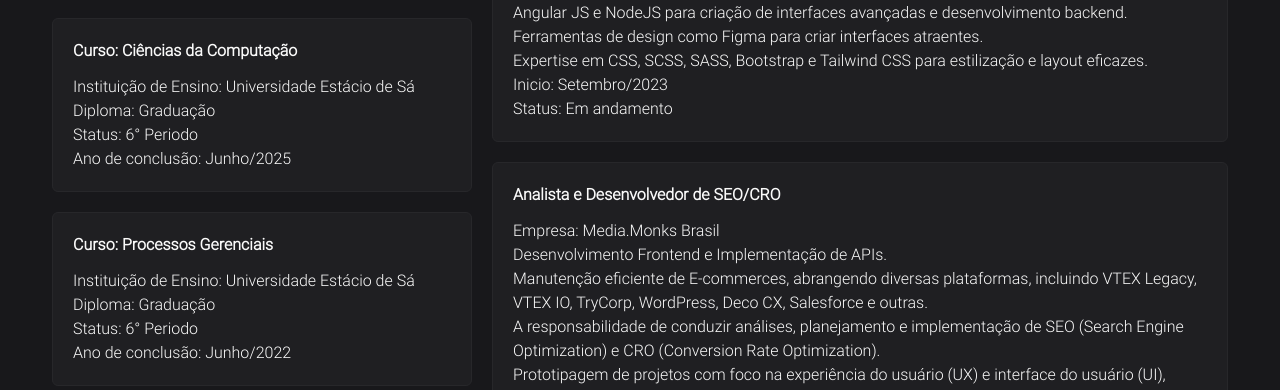
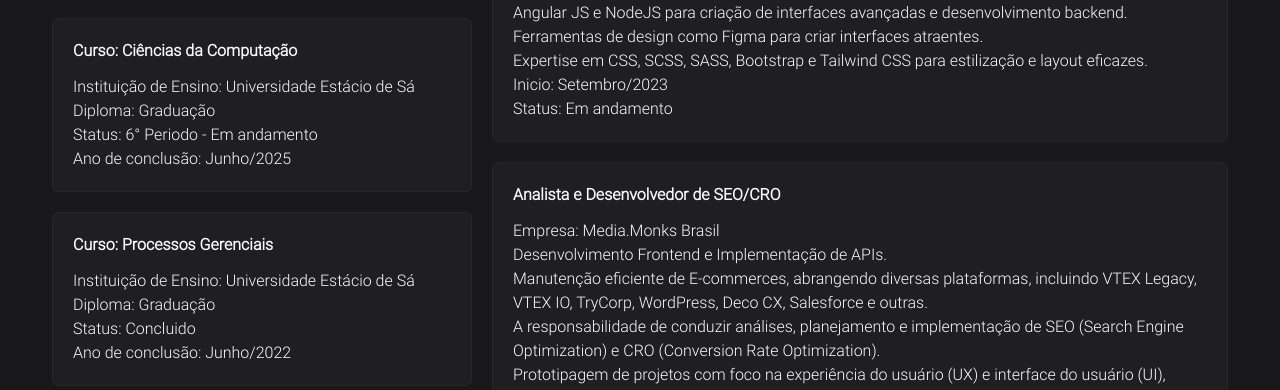
Before and after one commit to johnrodrigues008/My-Portfolio, a Next.js app: page / in a window 1280 px wide. Shown: the part 2086-2476 px from the top of the page. Built offline with nearby package versions, Linux system fonts and the light colour scheme.

Commit message:
Atualização das informações educacionais
Signed-off-by: John Rodrigues <john.rodrigues008@gmail.com>

```diff
--- a/src/data/EducationData.ts
+++ b/src/data/EducationData.ts
@@ -9,14 +9,14 @@ export const university_education = [
       {
             name: "Ciências da Computação",
             institution: "Universidade Estácio de Sá",
-            status: "6° Periodo",
+            status: "6° Periodo - Em andamento",
             degree_type: "Graduação",
             end_date: "Junho/2025"
       },
       {
             name: "Processos Gerenciais",
             institution: "Universidade Estácio de Sá",
-            status: "6° Periodo",
+            status: "Concluido",
             degree_type: "Graduação",
             end_date: "Junho/2022"
       }
```
